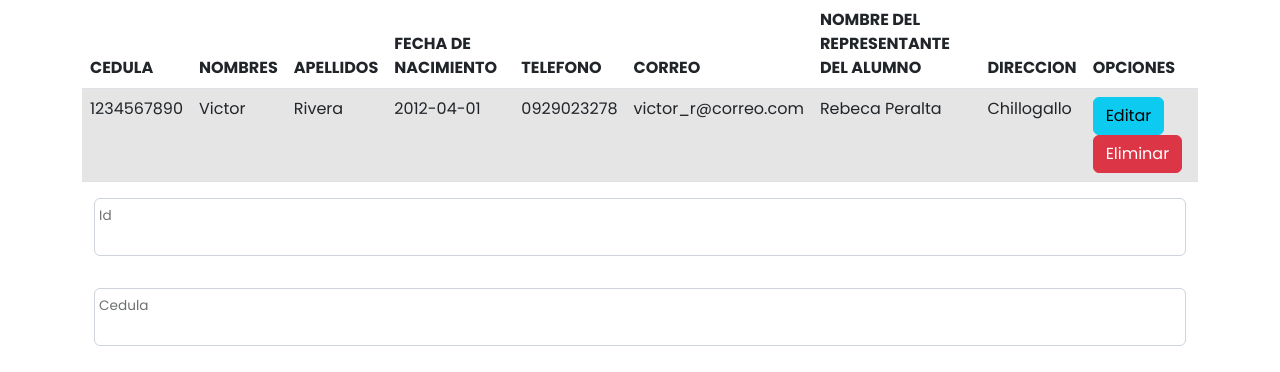
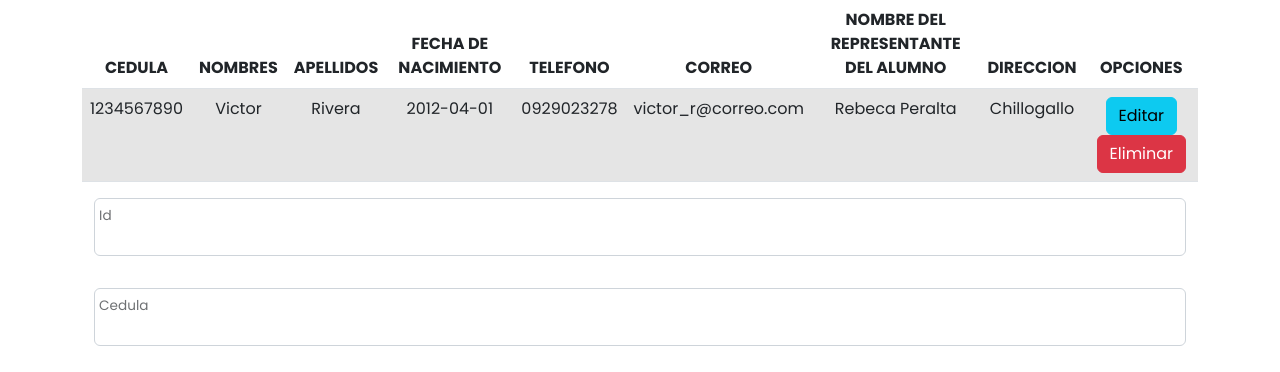
Before and after one commit to libreriavict/practischool, a PHP site: page / in a window 1280 px wide. Shown: the part 56-428 px from the top of the page. Run offline with PHP 8.4, Linux system fonts and the light colour scheme; data comes from the database, SQL or seed files in the repository.

Commit message:
Centrando Texto de la tabla

```diff
--- a/css/estilos.css
+++ b/css/estilos.css
@@ -12,3 +12,7 @@
     background: blue;
     font-family: 'Times New Roman', Times, serif;
 }
+
+.table {
+    text-align: center;
+}
```
